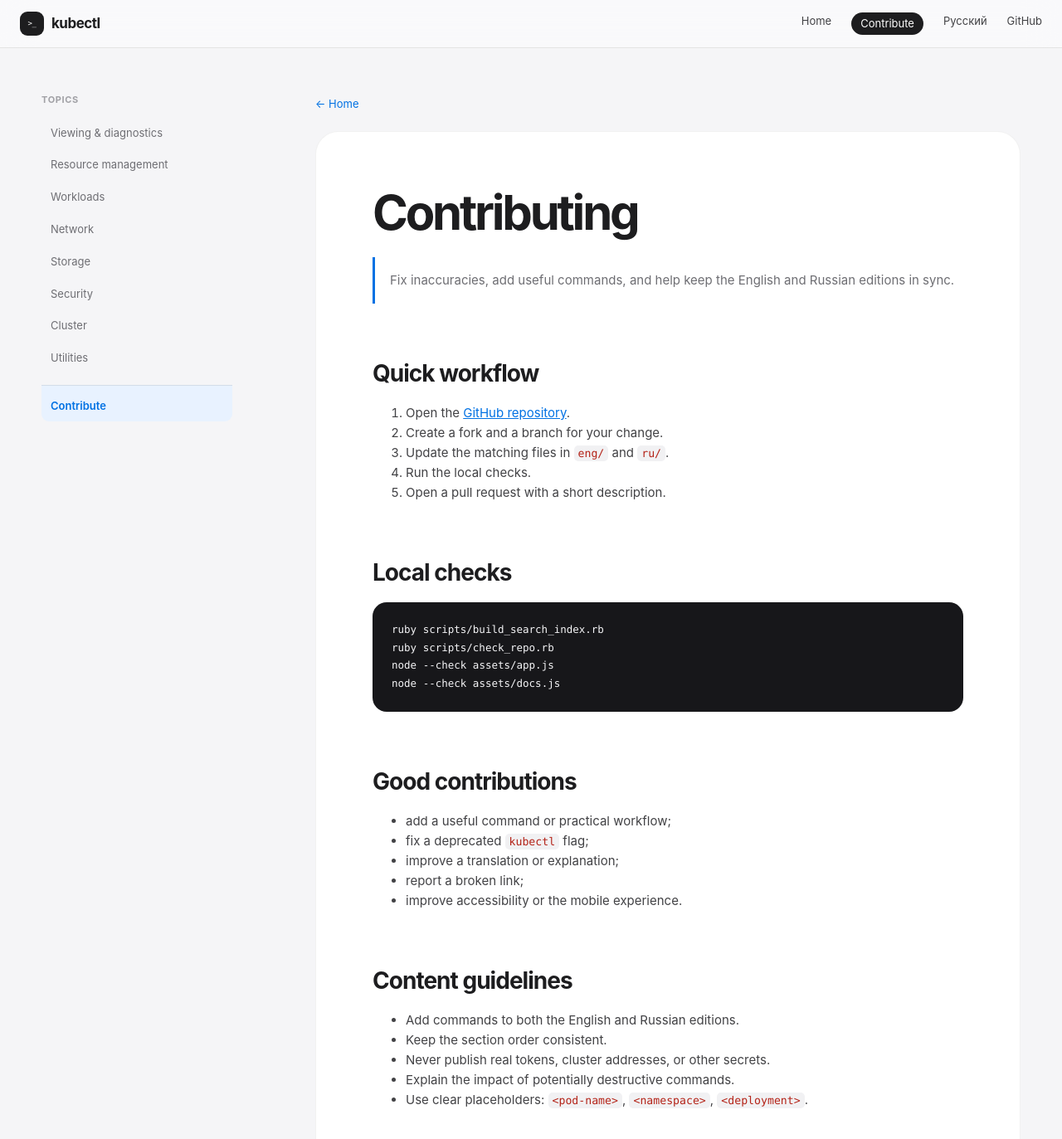
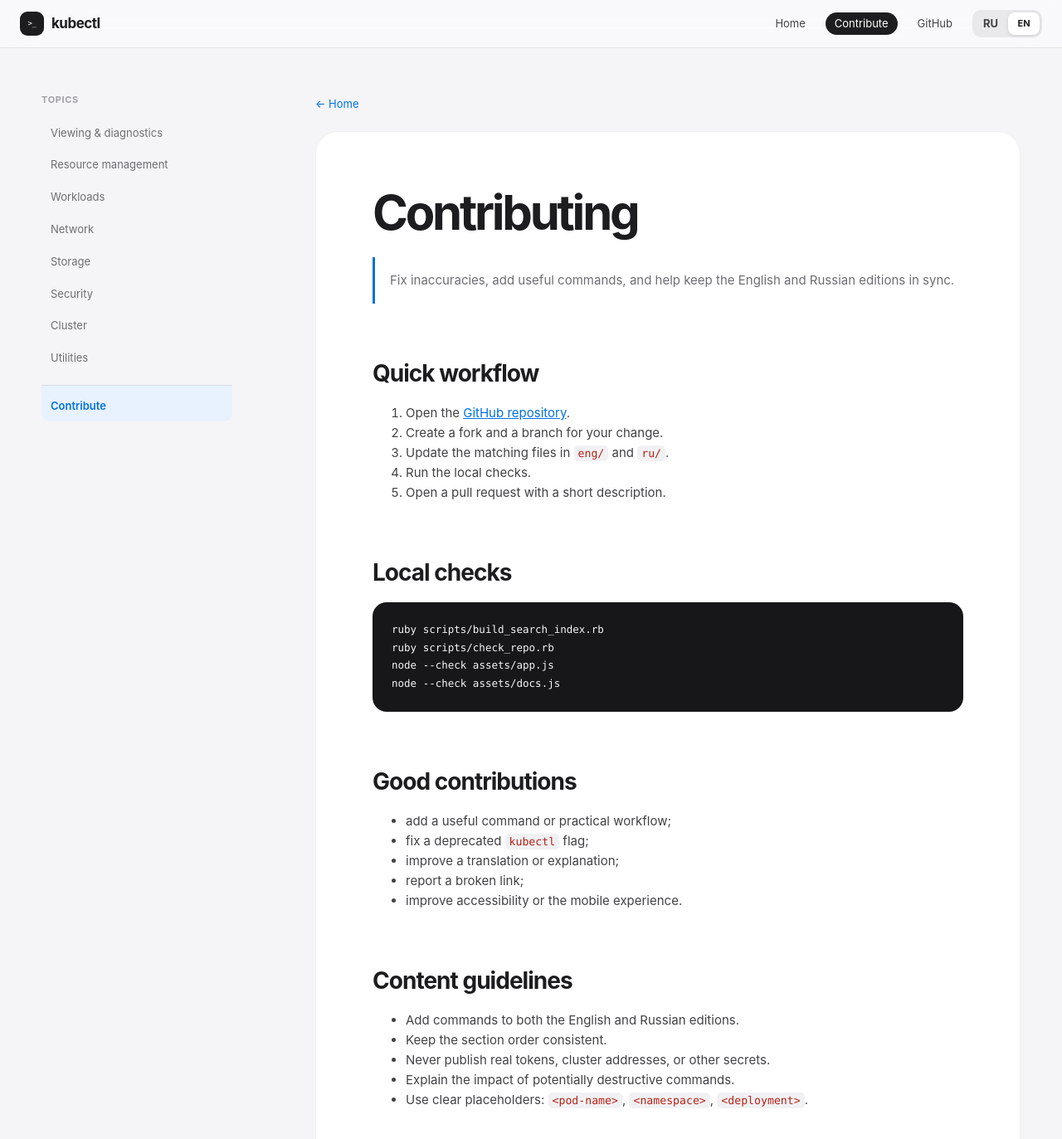
Before and after one commit to opsmon/kubectl-cheatsheet, a Jekyll site: the page built from eng/contributing.md, in a window 1280 px wide and 1400 px high. Shown: the top 1373 px of the window at 83% size. Built offline with Jekyll 4.4.1, drawn with Linux system fonts in a browser that asks for light colours.

Commit message:
move language switcher to header

```diff
--- a/_layouts/docs.html
+++ b/_layouts/docs.html
@@ -1,23 +1,21 @@
 <!doctype html>
 {% assign is_english = page.path contains 'eng/' %}
 {% assign lang_dir = 'ru' %}
-{% assign alt_dir = 'eng' %}
 {% assign home_label = 'На главную' %}
 {% assign contents_label = 'Разделы' %}
-{% assign language_label = 'English' %}
 {% assign footer_label = 'Практический справочник kubectl' %}
 {% assign contribute_label = 'Участвовать' %}
 {% assign controls_label = 'Навигация по документу' %}
+{% assign language_switcher_label = 'Язык сайта' %}
 {% assign description = 'Практический справочник команд kubectl для ежедневной работы с Kubernetes.' %}
 {% if is_english %}
   {% assign lang_dir = 'eng' %}
-  {% assign alt_dir = 'ru' %}
   {% assign home_label = 'Home' %}
   {% assign contents_label = 'Topics' %}
-  {% assign language_label = 'Русский' %}
   {% assign footer_label = 'A practical kubectl reference' %}
   {% assign contribute_label = 'Contribute' %}
   {% assign controls_label = 'Document navigation' %}
+  {% assign language_switcher_label = 'Site language' %}
   {% assign description = 'A practical kubectl command reference for everyday Kubernetes work.' %}
 {% endif %}
 <html lang="{% if is_english %}en{% else %}ru{% endif %}">
@@ -38,8 +36,16 @@
       <nav aria-label="{{ controls_label }}">
         <a href="{{ '/' | append: '?lang=' | append: lang_dir | relative_url }}">{{ home_label }}</a>
         <a class="docs-contribute" href="{{ '/' | append: lang_dir | append: '/contributing.html' | relative_url }}">{{ contribute_label }}</a>
-        <a class="docs-language" href="{{ '/' | append: alt_dir | append: '/' | append: page.name | replace: '.md', '.html' | relative_url }}">{{ language_label }}</a>
         <a href="https://github.com/opsmon/kubectl-cheatsheet" target="_blank" rel="noreferrer">GitHub</a>
+        <div class="docs-language-switch" role="group" aria-label="{{ language_switcher_label }}">
+          {% if is_english %}
+            <a href="{{ '/ru/' | append: page.name | replace: '.md', '.html' | relative_url }}">RU</a>
+            <span aria-current="true">EN</span>
+          {% else %}
+            <span aria-current="true">RU</span>
+            <a href="{{ '/eng/' | append: page.name | replace: '.md', '.html' | relative_url }}">EN</a>
+          {% endif %}
+        </div>
       </nav>
     </header>
 
--- a/assets/docs.css
+++ b/assets/docs.css
@@ -72,6 +72,7 @@ a {
 
 .docs-topbar nav {
   display: flex;
+  align-items: center;
   gap: 24px;
 }
 
@@ -95,6 +96,40 @@ a {
 .docs-topbar .docs-contribute:hover {
   background: var(--blue);
   color: #fff;
+}
+
+.docs-language-switch {
+  display: inline-grid;
+  grid-template-columns: repeat(2, 1fr);
+  gap: 2px;
+  padding: 3px;
+  border-radius: 10px;
+  background: rgba(118, 118, 128, 0.12);
+}
+
+.docs-language-switch a,
+.docs-language-switch span {
+  display: grid;
+  min-width: 38px;
+  min-height: 27px;
+  place-items: center;
+  padding: 0 8px;
+  border-radius: 8px;
+  color: var(--muted);
+  font-size: 11px;
+  font-weight: 650;
+  line-height: 1;
+  text-decoration: none;
+}
+
+.docs-language-switch span {
+  background: #fff;
+  color: var(--text);
+  box-shadow: 0 1px 4px rgba(0, 0, 0, 0.12);
+}
+
+.docs-language-switch a:hover {
+  color: var(--blue);
 }
 
 .docs-shell {
@@ -344,11 +379,11 @@ a {
   }
 
   .docs-topbar nav {
-    gap: 15px;
+    gap: 10px;
   }
 
-  .docs-topbar nav a:first-child,
-  .docs-topbar nav a:last-child {
+  .docs-topbar nav > a:first-child,
+  .docs-topbar nav > a:nth-child(3) {
     display: none;
   }
 
```
Also changed, not shown: assets/styles.css (+23 -3 lines), index.html (+4 -4 lines).
